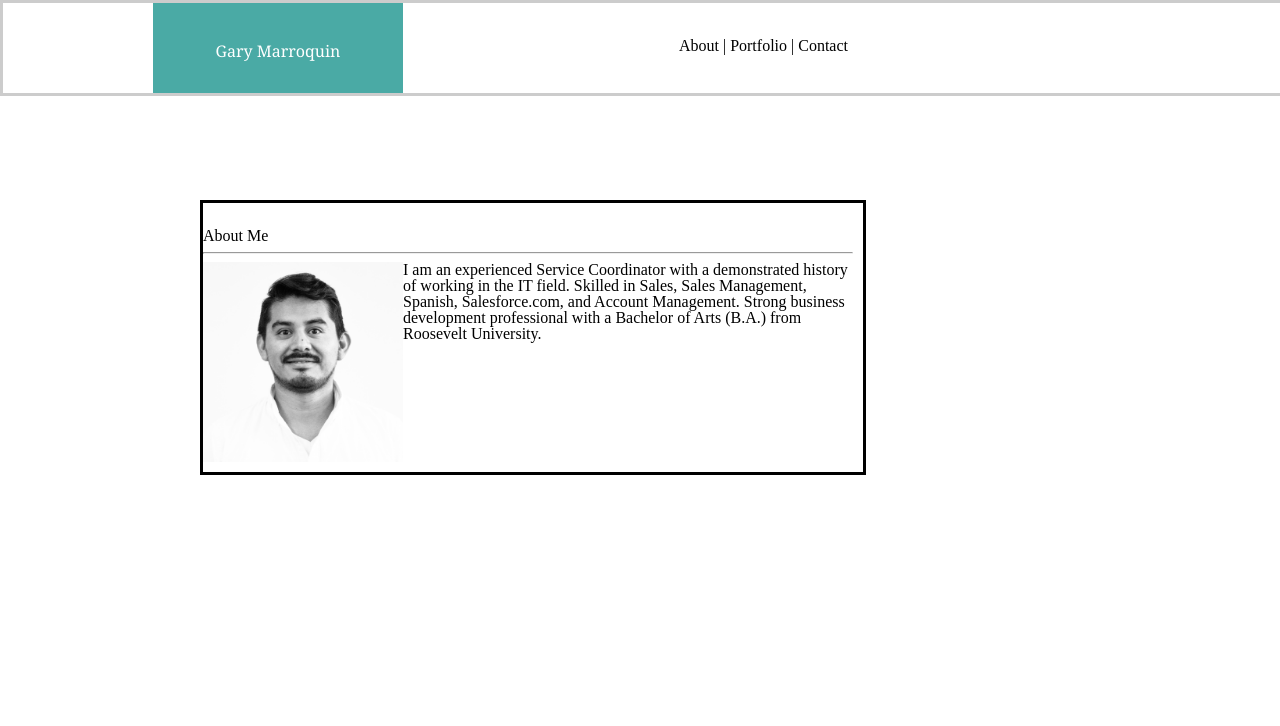
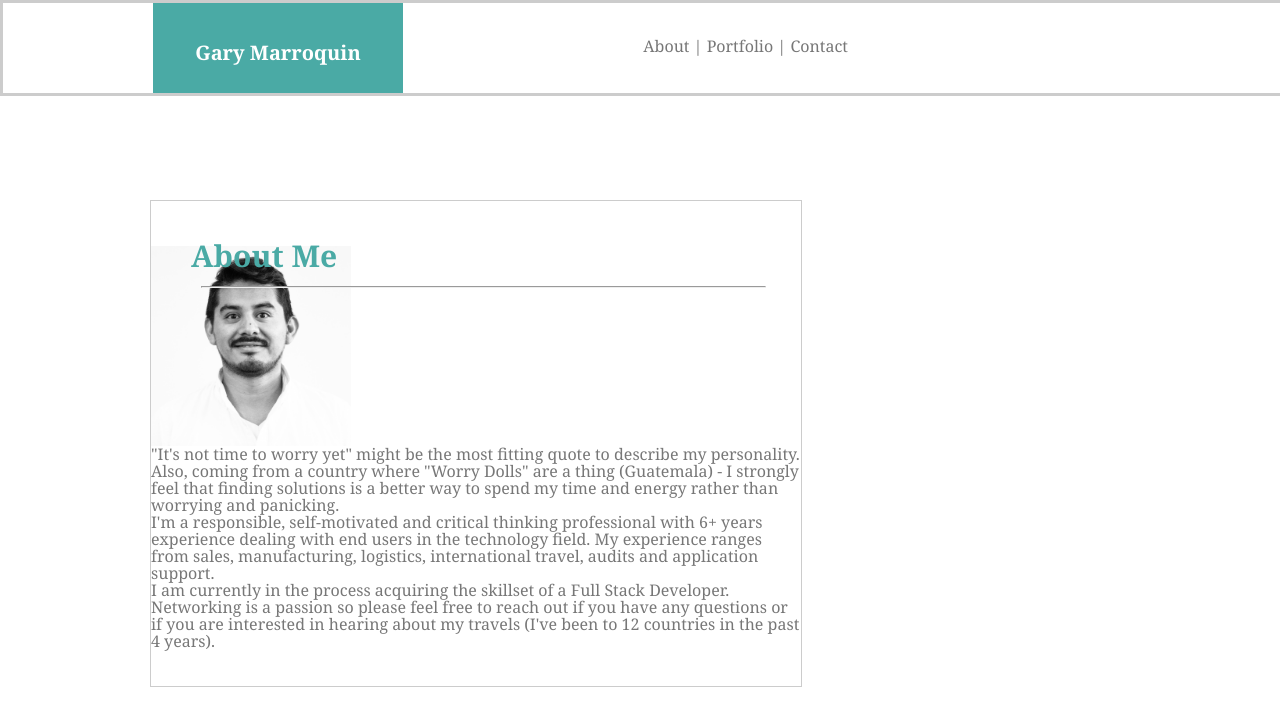
Before and after one commit to gmarroquin/Basic-Portfolio, a plain HTML site: page index.html in a window 1280 px wide. Drawn offline with Linux system fonts and the light colour scheme.

Commit message:
5th commit

```diff
--- a/assets/css/style.css
+++ b/assets/css/style.css
@@ -1,6 +1,7 @@
 /* Entire Content Div */
 .entireContent {
 	width: 960px;
+
 }
 
 
@@ -12,12 +13,16 @@ header {
 	position: fixed;
 	width: 100%;
 	height: 20px;
+	font-family: 'Georgia', Times, Times New Roman, serif;
+	color: #777777;
 }
 
 /* My name in Header Menu Bar */
 #yourName {
 	background: #4aaaa5;
 	font-family: 'Georgia', Times, Times New Roman, serif;
+	font-weight: bold;
+	font-size: 20px;
 	color: white;
 	float: left;
 	position: absolute;
@@ -30,29 +35,63 @@ header {
 }
 
 /* menu options */
-
 .about {
 	float: right;
 	margin-right: 150px;
+}
+
+/* headerAbout */
+.headerAbout {
+	font-family: 'Georgia', Times, Times New Roman, serif;
+	float: left;
+	color: #4aaaa5;
+	font-weight: bold;
+	position: absolute;
+	left: 20px;
+	top: 0px;
+	width: 90%;
+	font-size: 30px;
+	padding-left: 20px;
+	padding-top: 40px;
+	text-align: left;
 }
 
 /* About me Div section */
 .aboutMeSection {
 	clear: both;
 	float: left;
+	height: 450px;
 	width: 650px;
 	border: solid;
-	position: relative;
+	border-color: #cccccc;
+	border-width: thin;
+	position: fixed;
+	left: 150px;
 	top: 200px;
-	margin-right: 200px;
-	margin-left: 200px;
 	padding-top: 25px;
 	padding-bottom: 10px;
-	padding-right: 10px;
+}
+
+/* summaryBlurb */
+.summaryBlurb {
+	float: left;
+	top: 0px;
 }
 
 /* Profile Pic */
 #profile_picture {
-	clear: both;
 	float: left;
+	padding-top: 20px;
 }
+
+/*horizontal line */
+#hr1 {
+	margin-left: 10px;
+	margin-right: 10px;
+}
+
+/* blurb */
+p1 {
+	font-family: 'Georgia', Times, Times New Roman, serif;
+	color: #777777;
+}
--- a/index.html
+++ b/index.html
@@ -4,25 +4,50 @@
 	<title>About Me</title>
 </head>
 <body>
+<!-- Style Sheets -->
 <link rel = "stylesheet" type = "text/css" href = "assets/css/reset.css"/>
 <link rel = "stylesheet" type = "text/css" href = "assets/css/style.css"/>
 
+<!-- Top Header Bar -->
 <header>
 	<div class="entireContent">
+
 		<div>
 		<h1 id="yourName"> Gary Marroquin</h1>
 		</div>
+
 		<div class="about">
 		<p1> About | Portfolio | Contact</p1>
 		</div>
+	</div>
 </header>
+
+<!-- Main Section Content -->
 <div class="aboutMeSection">
+
+		<div class="headerAbout">
 		<h2> About Me </h2>
-	<hr>
+		<hr id="hr1">
+		</div>
+
+<!-- Profile Picture -->
+	<div>
 		<img id= "profile_picture" src="assets/images/Profile_Image.JPG" style= width 200px height= 200px>
-		<p1>I am an experienced Service Coordinator with a demonstrated history of working in the IT field. Skilled in Sales, Sales Management, Spanish, Salesforce.com, and Account Management. Strong business development professional with a Bachelor of Arts (B.A.) from Roosevelt University.
+	</div>
+
+<!-- Content Summary -->
+	<div class="summaryBlurb">
+		<p1>
+		"It's not time to worry yet" might be the most fitting quote to describe my personality. Also, coming from a country where "Worry Dolls" are a thing (Guatemala) - I strongly feel that finding solutions is a better way to spend my time and energy rather than worrying and panicking.
+		<br>
+		I'm a responsible, self-motivated and critical thinking professional with 6+ years experience dealing with end users in the technology field. My experience ranges from sales, manufacturing, logistics, international travel, audits and application support.
+		<br>
+		I am currently in the process acquiring the skillset of a Full Stack Developer.
+		<br>
+		Networking is a passion so please feel free to reach out if you have any questions or if you are interested in hearing about my travels (I've been to 12 countries in the past 4 years).
 		</p1>
 	</div>
 </div>
+
 </body>
 </html>
```
Lines whose indentation alone changed are shown as unchanged.
